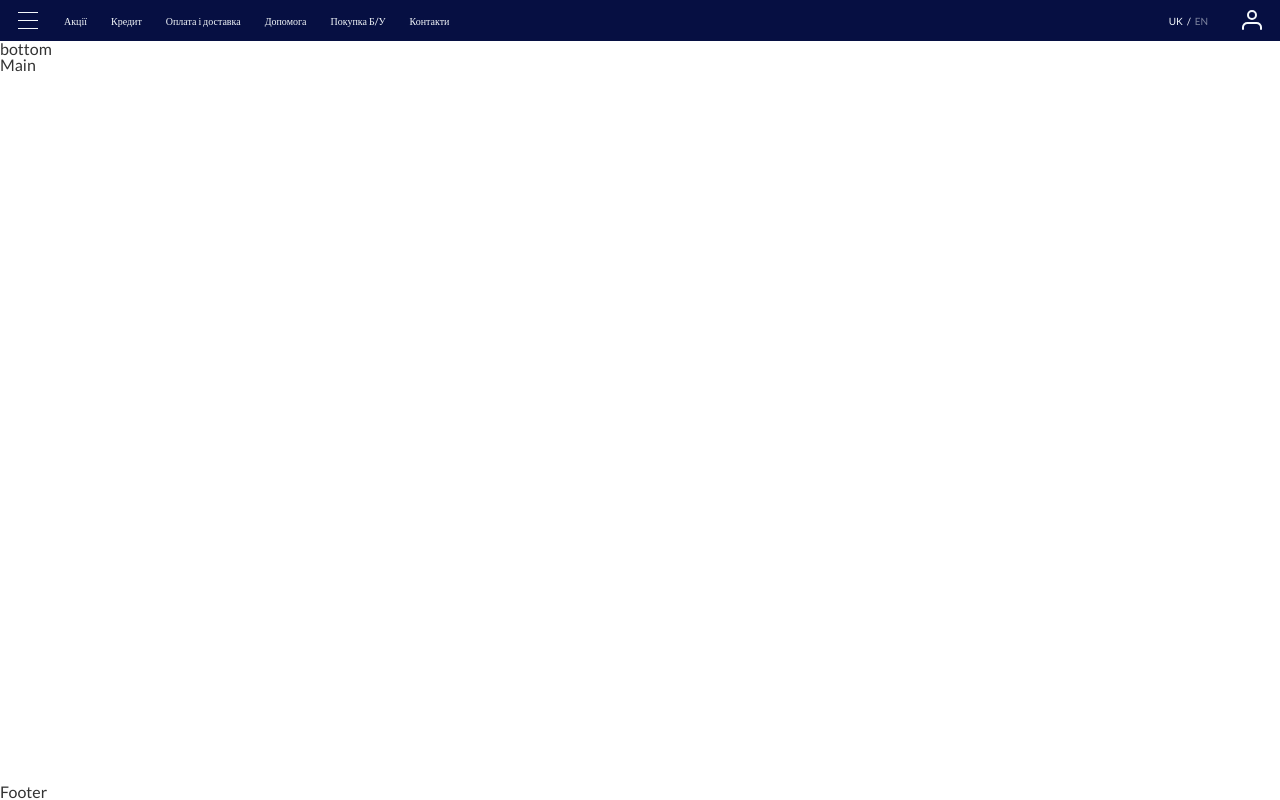
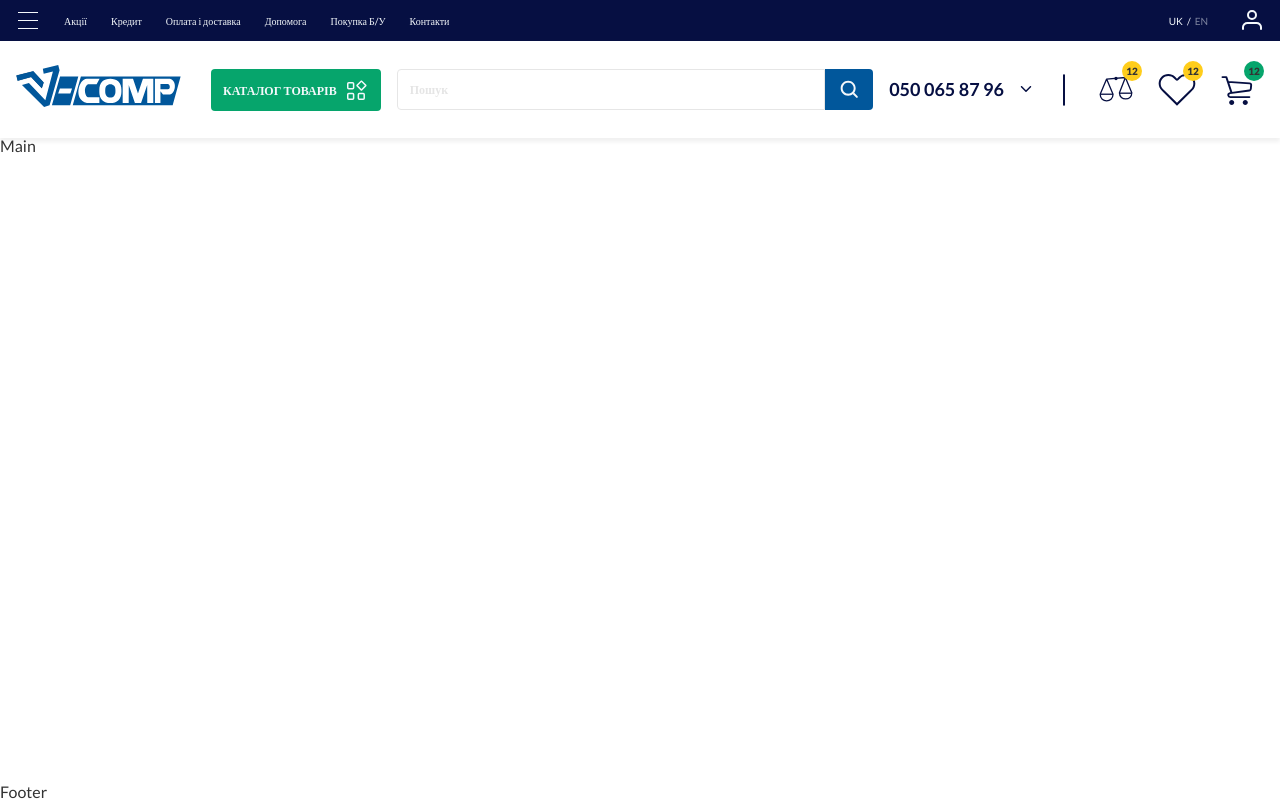
Before and after one commit to Brewery-Code/pc-hub, a React (Vite) app in the folder frontend/: page / in a window 1280 px wide. Built offline with nearby package versions, Linux system fonts and the light colour scheme.

Commit message:
Header was updated - added utility section

```diff
--- a/frontend/src/components/Header/Header.module.css
+++ b/frontend/src/components/Header/Header.module.css
@@ -1,4 +1,6 @@
 .header__body {
+  position: fixed;
+  width: 100%;
   display: flex;
   flex-direction: column;
 }
--- a/frontend/src/components/Header/Navigation/Navigation.jsx
+++ b/frontend/src/components/Header/Navigation/Navigation.jsx
@@ -1,6 +1,5 @@
 import { useState } from 'react';
 import { ReactComponent as ProfileIcon } from '../../../assets/icons/header-profile.svg';
-// import logoImg from '../../../assets/icons/logo-white.svg';
 import { ReactComponent as PhoneIcon } from '../../../assets/icons/header-phone.svg';
 import { ReactComponent as LogoIcon } from '../../../assets/icons/logo.svg'
 import styles from './Navigation.module.css';
--- a/frontend/src/components/Header/Utility/Utility.jsx
+++ b/frontend/src/components/Header/Utility/Utility.jsx
@@ -1,7 +1,59 @@
+import { ReactComponent as LogoIcon } from '../../../assets/icons/logo.svg';
+import { ReactComponent as CatalogIcon } from '../../../assets/icons/header-product-catalog.svg';
+import { ReactComponent as SearchIcon } from '../../../assets/icons/header-search.svg';
+import { ReactComponent as ArrowIcon } from '../../../assets/icons/arrow.svg';
+import { ReactComponent as CartIcon } from '../../../assets/icons/header-cart.svg';
+import { ReactComponent as LikeIcon } from '../../../assets/icons/like.svg';
+import { ReactComponent as ComparIcon } from '../../../assets/icons/comparison.svg';
 import styles from './Utility.module.css';
 
-export default function () {
+export default function Utility() {
   return (
-    <div className="">bottom</div>
+    <div className={styles.utility}>
+      <div className="utility__container">
+        <div className={styles.utility__body}>
+          <div className={styles.utility__navigation}>
+            <LogoIcon className={styles.utility__logo}
+              width='165px'
+              height='42px'
+              fill='var(--color-action-secondary)'
+            />
+            <button className={styles.utility__catalog}>
+              <div>КАТАЛОГ ТОВАРІВ</div>
+              <CatalogIcon />
+            </button>
+          </div>
+          <form className={styles.utility__search}>
+            <input
+              type="text"
+              placeholder='Пошук'
+            />
+            <button>
+              <SearchIcon />
+            </button>
+          </form>
+          <div className={styles.utility__number}>
+            050 065 87 96
+            <ArrowIcon
+              width='12px'
+              height='6px'
+              stroke='var(--background-color-blue)'
+            />
+          </div>
+          <div className={styles.utility__line}></div>
+          <div className={styles.purchase}>
+            <div className={styles.purchase__comparison}>
+              <ComparIcon stroke='var(--background-color-blue)' />
+            </div>
+            <div className={styles.purchase__like}>
+              <LikeIcon fill='var(--background-color-blue)' />
+            </div>
+            <div className={styles.purchase__cart}>
+              <CartIcon fill='var(--background-color-blue)' stroke='var(--background-color-blue)' />
+            </div>
+          </div>
+        </div>
+      </div>
+    </div>
   );
 }
--- a/frontend/src/components/Header/Utility/Utility.module.css
+++ b/frontend/src/components/Header/Utility/Utility.module.css
@@ -0,0 +1,130 @@
+.utility {
+  box-shadow: 0 4px 4px rgba(0, 0, 0, 0.06);
+}
+
+.utility__body {
+  display: grid;
+  grid-template-columns: auto 1fr auto auto auto;
+  align-items: center;
+  column-gap: 16px;
+  padding: 24px 0;
+}
+
+.utility__navigation {
+  display: flex;
+  align-items: center;
+  gap: 30px;
+}
+
+.utility__logo {
+  margin-bottom: 7px;
+}
+
+.utility__catalog {
+  display: flex;
+  align-items: center;
+  justify-content: center;
+  gap: 8px;
+  padding: 9px 12px;
+
+  font-size: 12px;
+  font-weight: 700;
+  color: var(--font-color-white);
+  text-align: center;
+
+  background-color: var(--color-action-primary);
+  border-radius: 4px;
+}
+
+.utility__catalog div {
+  padding-top: 2px;
+}
+
+.utility__search {
+  display: grid;
+  grid-template-columns: 1fr auto;
+}
+
+.utility__search input {
+  padding: 12px 12px;
+  font-size: 12px;
+  font-weight: 700;
+  line-height: 133%;
+  border: 1px solid var(--color-grey-scale-10);
+  border-radius: 4px 0 0 4px;
+}
+
+.utility__search input::placeholder {
+  color: rgb(229, 229, 229);
+}
+
+.utility__search button {
+  display: flex;
+  align-items: center;
+  justify-content: center;
+  padding: 0px 14px;
+  background-color: var(--color-action-secondary);
+  border-radius: 0 4px 4px 0;
+}
+
+.utility__search button svg {
+  width: 20px;
+  height: 20px;
+}
+
+.utility__number {
+  display: flex;
+  align-items: center;
+  gap: 16px;
+  font-weight: 700;
+  font-size: 18px;
+  line-height: 160%;
+  color: var(--background-color-blue);
+}
+
+.utility__line {
+  width: 32px;
+  height: 0px;
+  border: 1px solid var(--background-color-blue);
+  border-radius: 100px;
+  transform: rotate(90deg);
+}
+
+.purchase {
+  display: flex;
+  gap: 15px;
+}
+
+.purchase div {
+  position: relative;
+  margin-right: 6px;
+}
+
+.purchase div::before {
+  content: '12';
+  position: absolute;
+  right: -6px;
+  top: -8px;
+  display: flex;
+  justify-content: center;
+  align-items: center;
+  width: 20px;
+  height: 20px;
+  border-radius: 50%;
+  font-size: 10px;
+  font-weight: 900;
+}
+
+.purchase__comparison::before,
+.purchase__like::before {
+  background-color: var(--color-accent-yellow);
+}
+
+.purchase__cart::before {
+  background-color: var(--color-action-primary);
+}
+
+.purchase div svg {
+  width: 40px;
+  height: 40px;
+}
--- a/frontend/src/components/Main/Main.jsx
+++ b/frontend/src/components/Main/Main.jsx
@@ -1,6 +1,6 @@
 import styles from './Main.module.css';
 
-export default function () {
+export default function Main() {
   return (
     <div className='main'>Main</div>
   );
--- a/frontend/src/styles/components/basic.css
+++ b/frontend/src/styles/components/basic.css
@@ -13,6 +13,7 @@ body {
 
 .main {
   flex: 1 1 auto;
+  margin-top: 138px;
   background-color: var(--background-color-primary);
 }
 
```
Also changed, not shown: frontend/src/assets/icons/header-cart.svg, frontend/src/assets/icons/header-search.svg.
